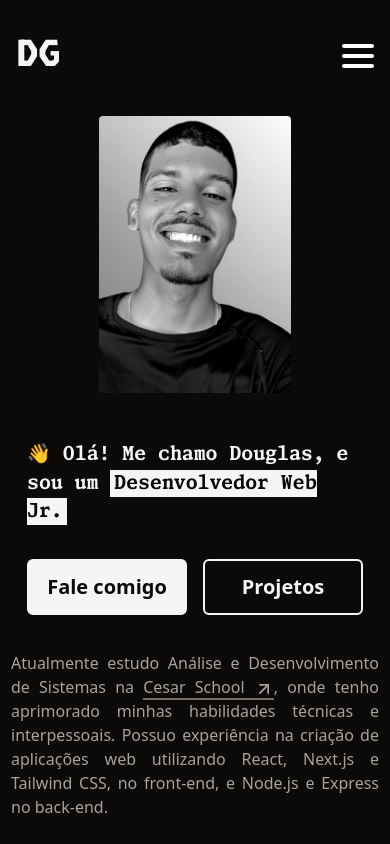
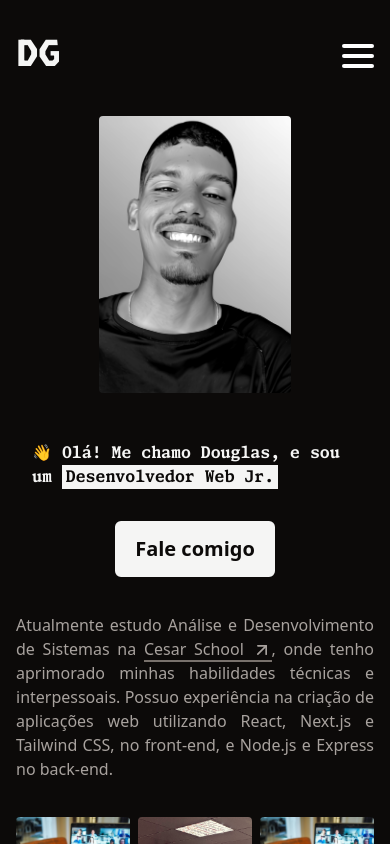
Before and after one commit to araujodgdev/araujodgdev.github.io, a React (Vite) app: page / in a window 390 px wide. Built offline with nearby package versions, Linux system fonts and the light colour scheme.

Commit message:
update gallery component

```diff
--- a/src/components/Hero.tsx
+++ b/src/components/Hero.tsx
@@ -12,7 +12,7 @@ export default function Hero() {
           className="mb-12 w-48 rounded md:-top-10 md:w-64"
         />
         <div className="flex flex-col items-center gap-5 md:mt-8">
-          <h1 className="mb-3 font-monaspace-xenon text-[1.2rem] font-bold md:text-5xl">
+          <h1 className="mb-3 font-monaspace-xenon text-hero font-bold md:text-5xl">
             👋 Olá! Me chamo Douglas, e sou um{" "}
             <span className="bg-stone-100 p-1 text-stone-950">
               Desenvolvedor Web Jr.
@@ -22,9 +22,6 @@ export default function Hero() {
             <button className="w-40 rounded-md border-2 border-stone-100 bg-stone-100 p-3 text-xl font-bold text-stone-950 hover:scale-125 hover:duration-150">
               <a href="mailto:devdoug45@gmail.com">Fale comigo</a>
             </button>
-            <button className="w-40 rounded-md border-2 border-stone-100 bg-transparent p-3 text-xl font-bold text-stone-100 hover:scale-125 hover:duration-150">
-              <Link to="/projects">Projetos</Link>
-            </button>
           </div>
         </div>
       </div>
--- a/tailwind.config.js
+++ b/tailwind.config.js
@@ -6,6 +6,9 @@ export default {
   ],
   theme: {
     extend: {
+      fontSize: {
+        hero: ['16px', '1.5rem']
+      },
       fontFamily: {
         'monaspace-krypton': ['MonaspaceKrypton', 'monospace'],
         'monaspace-argon': ['MonaspaceArgon', 'monospace'],
```
